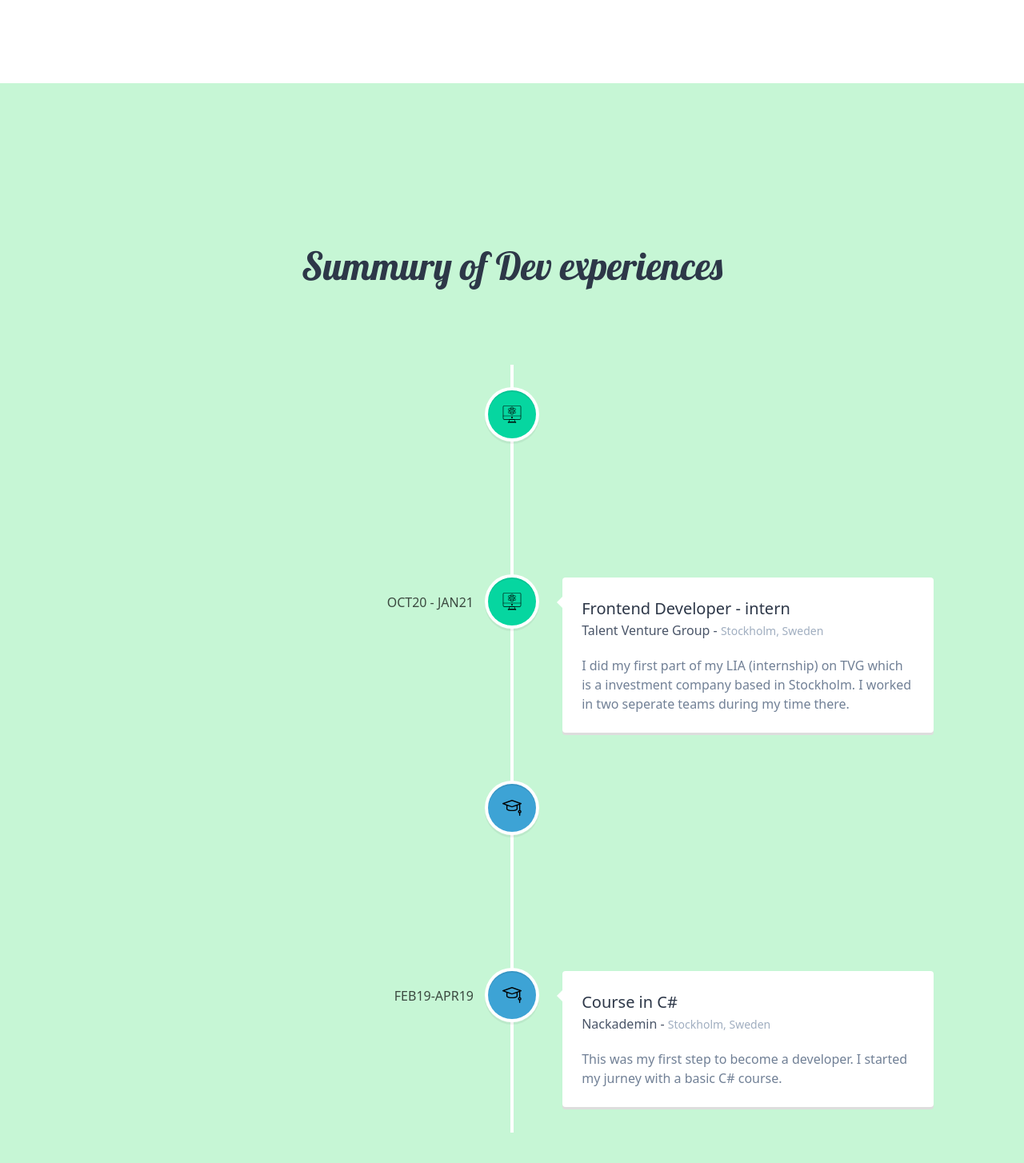
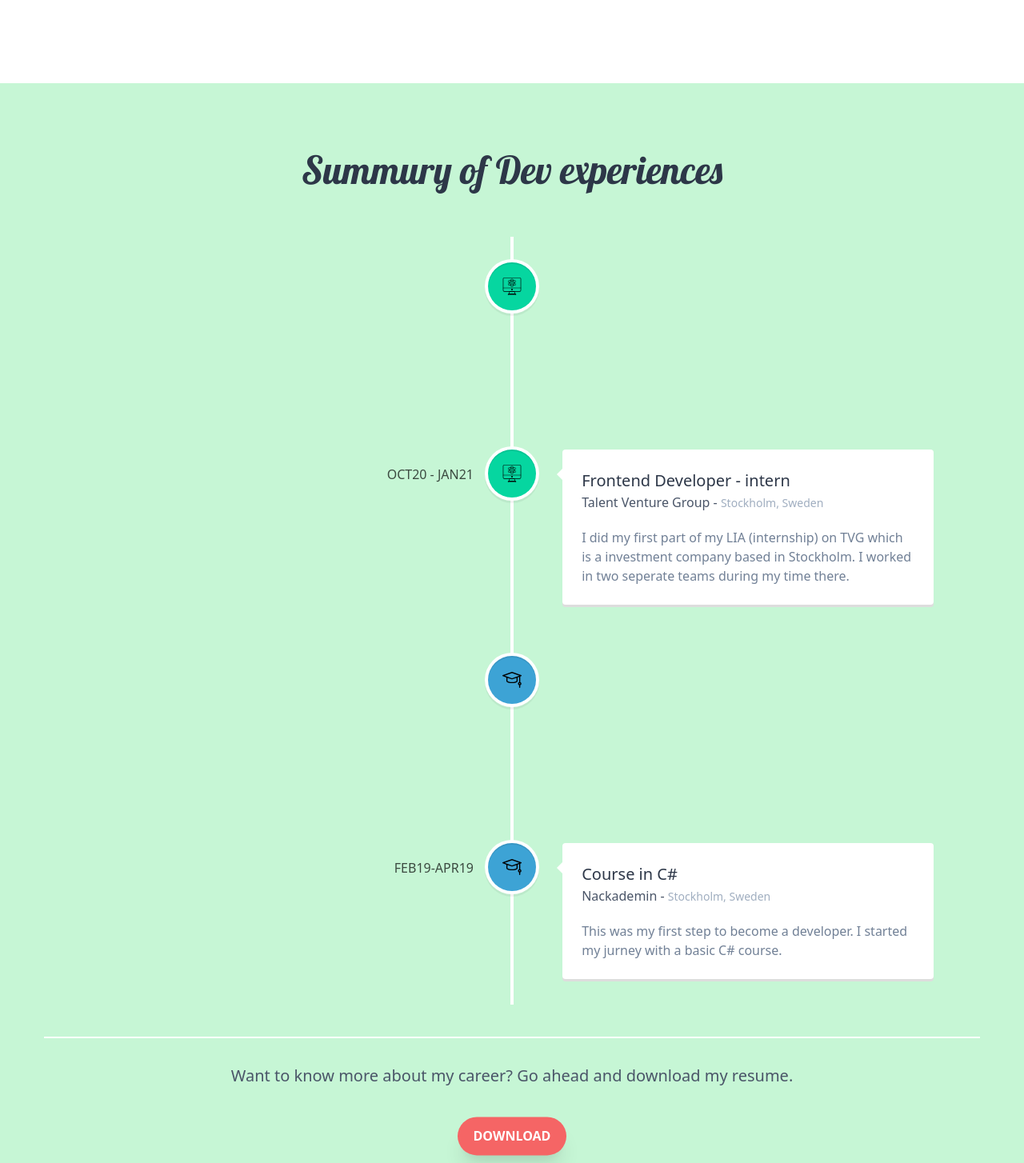
Before and after one commit to jbrorson/Exam-React-Portfolio, a React (Create React App) app: page / in a window 1280 px wide. Shown: the part 696-2150 px from the top of the page at 80% size. Built offline with nearby package versions, Linux system fonts and the light colour scheme.

Commit message:
Download resume section

```diff
--- a/src/components/MyTimeline.js
+++ b/src/components/MyTimeline.js
@@ -13,8 +13,8 @@ function MyTimeline() {
   let eduIconStyles = { background: "#3da3d5" };
 
   return (
-    <div className="flex flex-col min-h-screen h-max-height justify-center items-center bg-green-200 p-8">
-      <h1 className="flex flex-col items-center mt-20 mb-20 text-5xl text-gray-800 sm:mt-40"
+    <div className="flex flex-col items-center bg-green-200 p-8">
+      <h1 className="flex flex-col items-center my-10 text-5xl text-gray-800"
         style={{ fontFamily: 'lobster' }}>Summury of Dev experiences</h1>
       <div className="md:m-2 sm:m-2 sm:w-80">
 
@@ -24,7 +24,6 @@ function MyTimeline() {
 
             return (
               <VerticalTimelineElement
-                // style={{ left: "15%", }}
                 key={element.key}
                 date={element.date}
                 dateClassName="date"
@@ -42,6 +41,10 @@ function MyTimeline() {
             );
           })}
         </VerticalTimeline>
+        <div className="flex flex-col justify-center items-center my-10 border-t-2 border-white">
+          <h2 className="text-xl mt-8 text-gray-700">Want to know more about my career? Go ahead and download my resume.</h2>
+          <button className="animate-float px-5 py-3 uppercase mt-10 bg-red-500 rounded-3xl shadow-xl text-white text-sm font-semibold sm:text-base">Download</button>
+        </div>
       </div>
     </div>
   )
```
